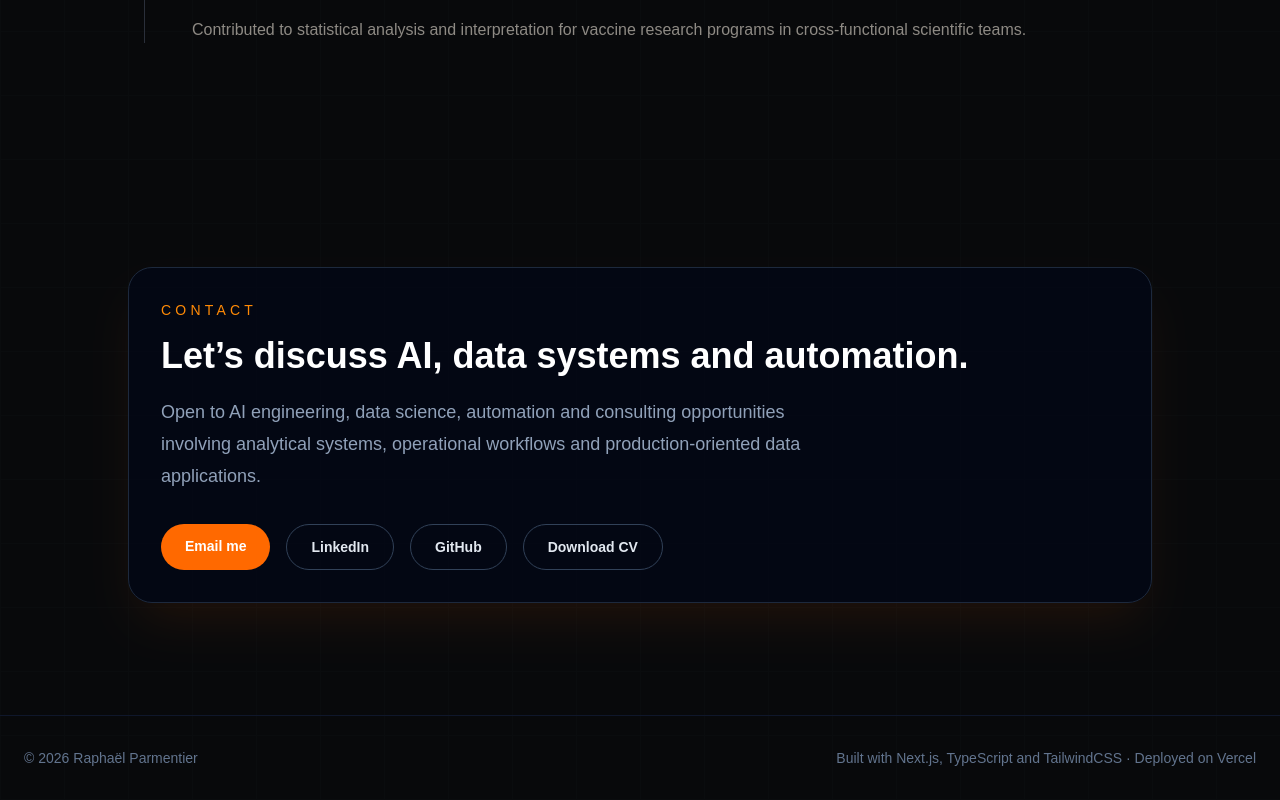
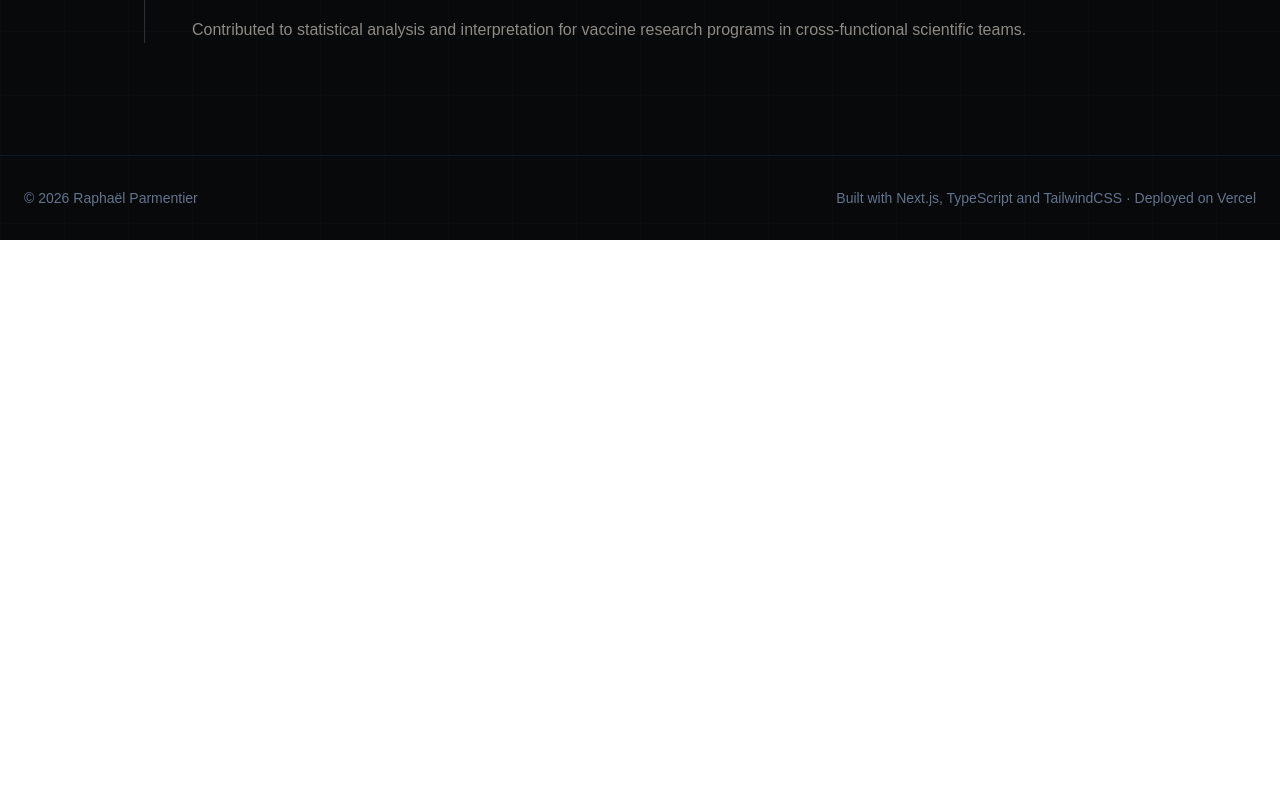
Before and after one commit to RaphaelParmentier/raphael-portfolio, a Next.js app: page / in a window 1280 px wide. Shown: the part 3681-4481 px from the top of the page. After the commit the page ends 3921 px from the top, so only its background shows below. Built offline with nearby package versions, Linux system fonts and the light colour scheme.

Commit message:
Supp older contact version

```diff
--- a/app/page.tsx
+++ b/app/page.tsx
@@ -4,7 +4,7 @@ import Projects from "@/components/sections/Projects";
 import Experience from "@/components/sections/Experience";
 import Positioning from "@/components/sections/Positioning";
 import Footer from "@/components/sections/Footer";
-import Contact from "@/components/sections/Contact";
+
 
 export default function Home() {
   return (
@@ -37,7 +37,6 @@ export default function Home() {
       <Positioning />
       <Projects />
       <Experience />
-      <Contact />
       <Footer />
     </main>
   );
```
